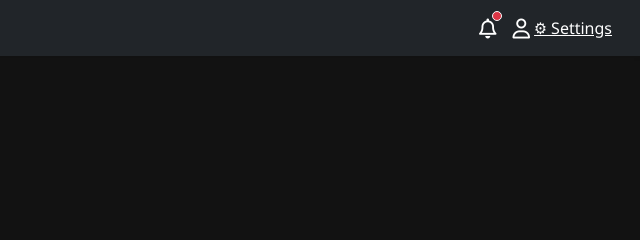
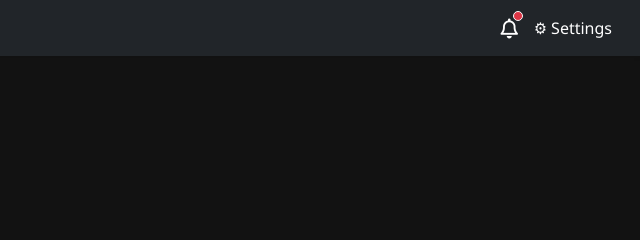
Before and after one commit to alphamaleHyper233/LYFJSHS-SurveyHub, a plain HTML site: page index.html in a window 1280 px wide. Shown: the top 240 px of the page, 640-1280 px from the left. Drawn offline with nearby package versions, Linux system fonts and the light colour scheme; no server answers.

Commit message:
Update index.html

```diff
--- a/index.html
+++ b/index.html
@@ -46,8 +46,8 @@
           </ul>
         </div>
         <div class="nav-item">
-          <a class="nav-item text-white d-flex align-items-center" href="settings.html" role="button" data-bs-toggle="dropdown">
-            <i class="fa-regular fa-user fa-lg me-1"></i>⚙ Settings
+          <a class="nav-link text-white d-flex align-items-center" href="settings.html">
+            ⚙ Settings
           </a>
         </div>
       </div>
```
